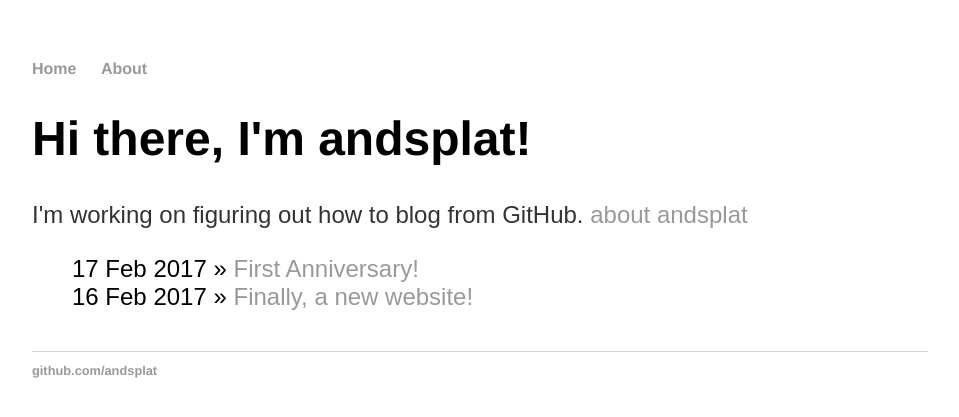
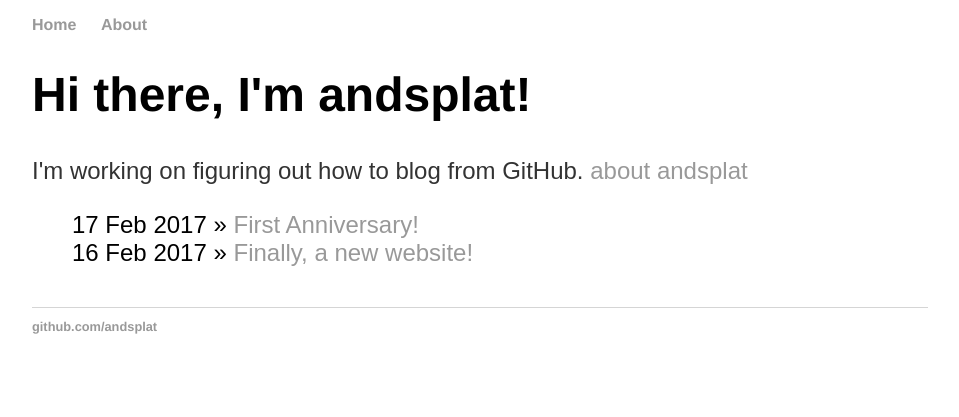
Before and after one commit to andsplat/benwfey, a Jekyll site: the page built from index.html, in a window 1280 px wide. Shown: the top 417 px of the page, without its empty margins (160-1119 px from the left). Built offline with Jekyll 4.4.1, drawn with Linux system fonts in a browser that asks for light colours.

Commit message:
Update main.css

```diff
--- a/css/main.css
+++ b/css/main.css
@@ -1,5 +1,5 @@
 body {
-    margin: 60px auto;
+    margin: 0 auto;
     width: 70%;
 }
 nav ul, footer ul {
```
